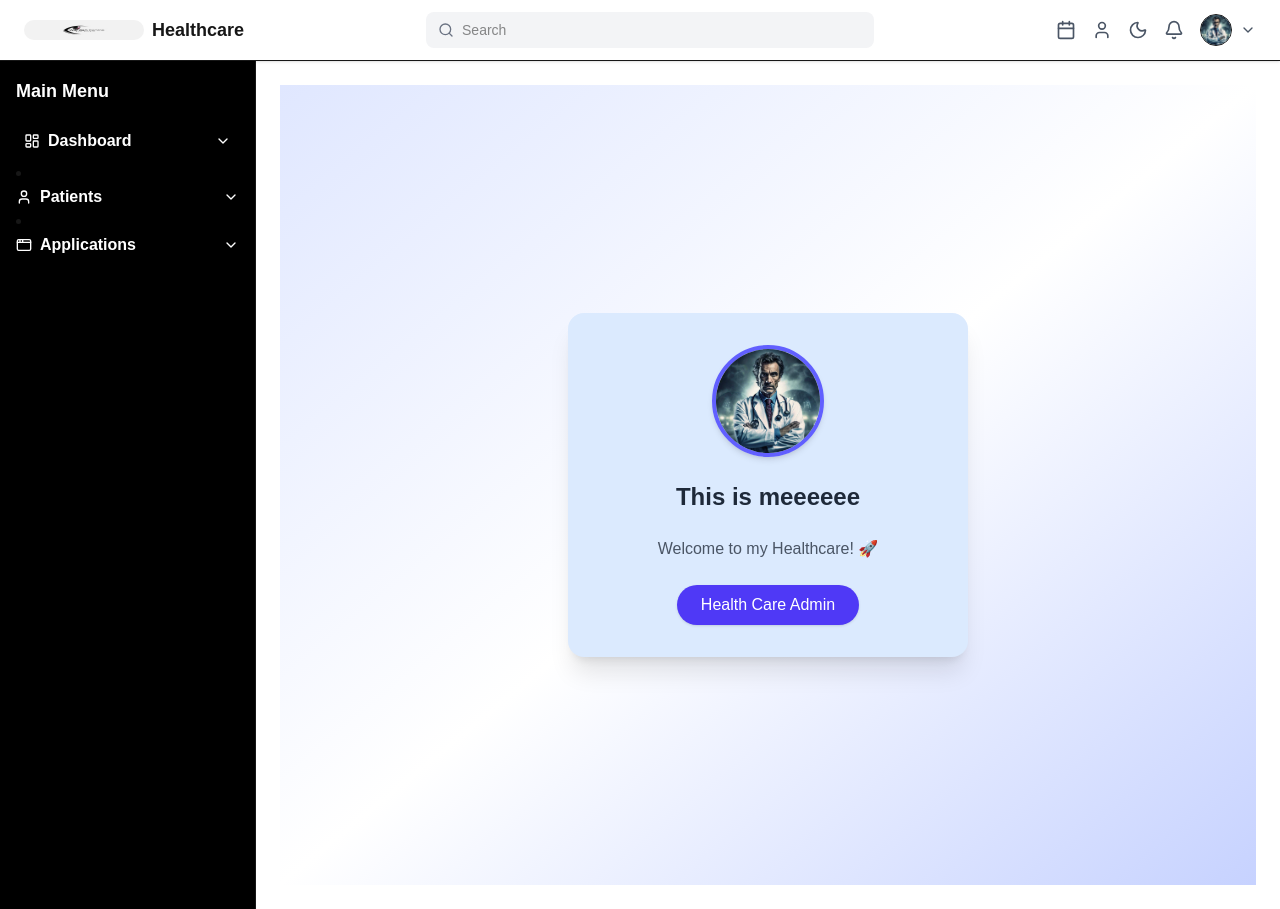
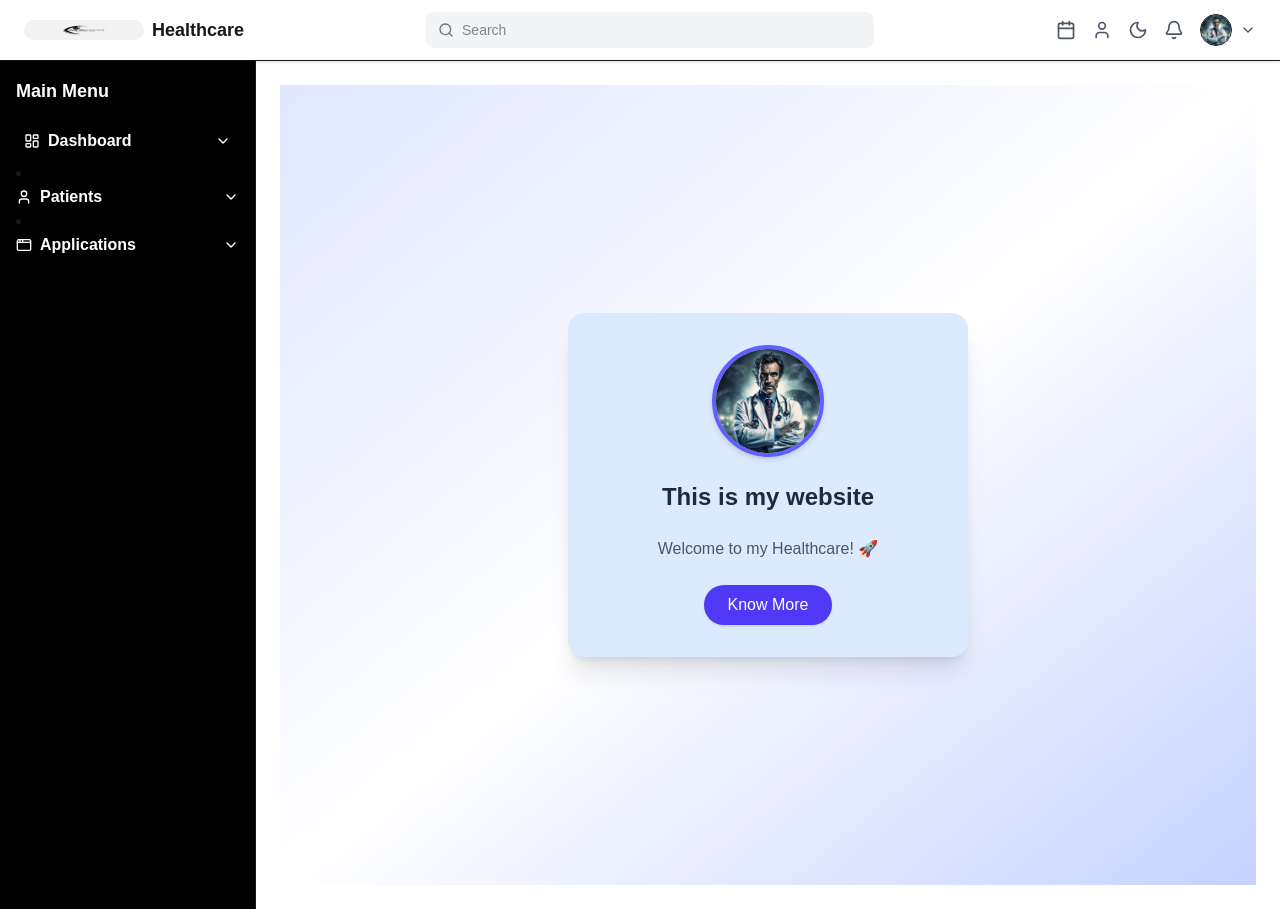
Before and after one commit to raghuk018/test, a Next.js app: page / in a window 1280 px wide. Built offline with nearby package versions, Linux system fonts and the light colour scheme.

Commit message:
Update page.tsx

```diff
--- a/app/page.tsx
+++ b/app/page.tsx
@@ -18,7 +18,7 @@ export default function Home() {
           </div>
 
           {/* Text */}
-          <h1 className="text-2xl font-bold text-gray-800">This is meeeeee</h1>
+          <h1 className="text-2xl font-bold text-gray-800">This is my website</h1>
           <p className="text-gray-600 text-center">
             Welcome to my Healthcare! 🚀
           </p>
@@ -26,7 +26,7 @@ export default function Home() {
           {/* Button */}
          <Link href="/admin">
             <button className="px-6 py-2 bg-indigo-600 hover:bg-indigo-700 text-white rounded-full shadow transition">
-              Health Care Admin
+               Know More
             </button>
           </Link>
         </div>
```
